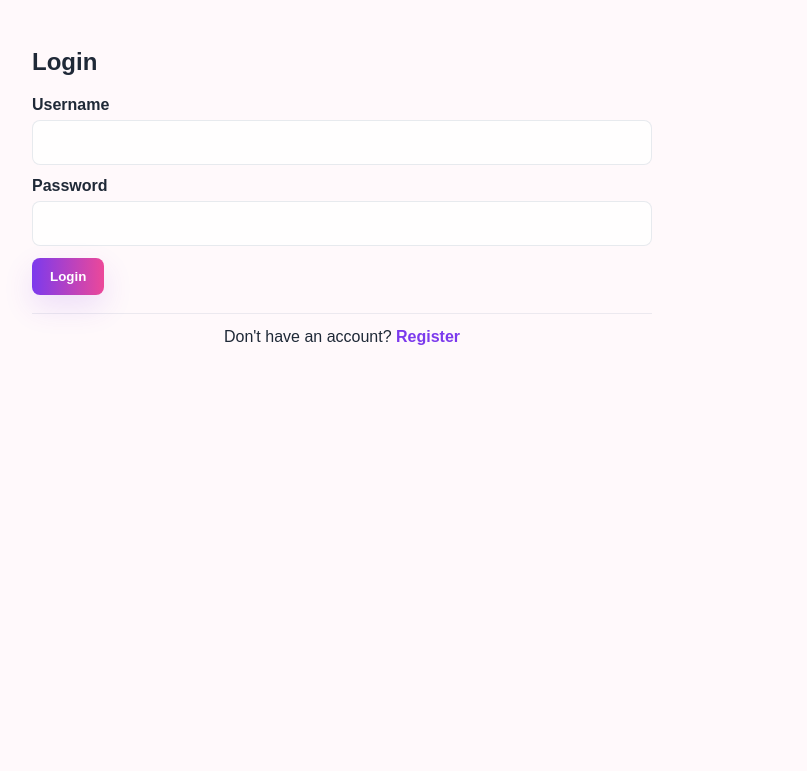
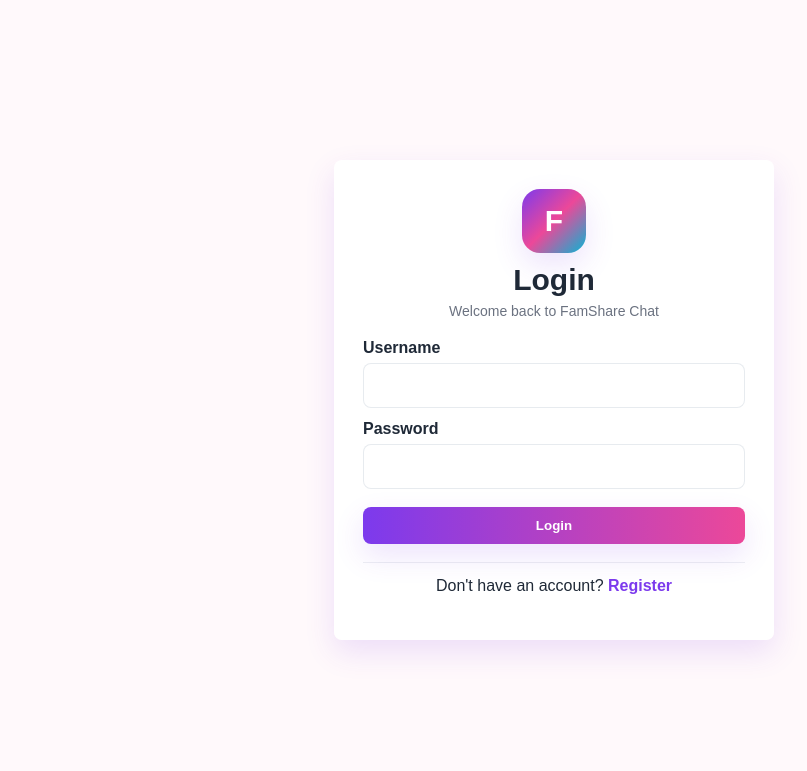
Before and after one commit to yadesh2007/Famshare-Social-media-New-2, a Flask app: page /login?next=/chat/1 in a window 1280 px wide. Shown: the top 771 px of the page, without its empty margins (86-893 px from the left). Run offline with Flask 3, Linux system fonts and the light colour scheme.

Commit message:
chat loading problem

```diff
--- a/app.py
+++ b/app.py
@@ -504,6 +504,17 @@ def get_conversation_for_user(conversation_id, user_id):
         """,
         (conversation_id, user_id, user_id),
     ).fetchone()
+
+
+def chat_message_payload(message):
+    return {
+        "conversation_id": int(message["conversation_id"]),
+        "sender_id": int(message["sender_id"]),
+        "sender_name": message["username"],
+        "message_text": message["message_text"],
+        "created_at": message["created_at"],
+        "message_id": int(message["id"]),
+    }
 
 
 def followed_user_ids(user_id):
@@ -1707,10 +1718,16 @@ def chat_room(conversation_id):
 def send_message_fallback(conversation_id):
     db = get_db()
     current_id = session["user_id"]
-    message_text = request.form.get("message_text", "").strip()
+    data = request.get_json(silent=True) or {}
+    message_text = (data.get("message_text") or request.form.get("message_text", "")).strip()
+    wants_json = (
+        request.headers.get("X-Requested-With") == "XMLHttpRequest"
+        or request.is_json
+        or "application/json" in request.headers.get("Accept", "")
+    )
 
     if not message_text:
-        if request.headers.get("X-Requested-With") == "XMLHttpRequest":
+        if wants_json:
             return jsonify({"ok": False, "error": "Message cannot be empty."}), 400
         flash("Message cannot be empty.", "danger")
         return redirect(url_for("chat_room", conversation_id=conversation_id))
@@ -1718,7 +1735,7 @@ def send_message_fallback(conversation_id):
     conversation = get_conversation_for_user(conversation_id, current_id)
 
     if not conversation:
-        if request.headers.get("X-Requested-With") == "XMLHttpRequest":
+        if wants_json:
             return jsonify({"ok": False, "error": "Conversation not found."}), 404
         flash("Conversation not found.", "danger")
         return redirect(url_for("chat_list"))
@@ -1733,20 +1750,88 @@ def send_message_fallback(conversation_id):
     message_id = result.lastrowid
     db.commit()
 
-    if request.headers.get("X-Requested-With") == "XMLHttpRequest":
-        created_at_row = db.execute(
-            "SELECT created_at FROM messages WHERE id = ?",
-            (message_id,),
-        ).fetchone()
-        created_at = created_at_row["created_at"] if created_at_row else None
-        return jsonify({
-            "ok": True,
-            "message_id": message_id,
-            "created_at": created_at,
-            "message_text": message_text,
-        })
+    message = db.execute(
+        """
+        SELECT messages.*, users.username
+        FROM messages
+        JOIN users ON messages.sender_id = users.id
+        WHERE messages.id = ?
+        """,
+        (message_id,),
+    ).fetchone()
+    payload = chat_message_payload(message)
+    socketio.emit("receive_chat_message", payload, to=f"conversation_{conversation_id}")
+
+    if wants_json:
+        return jsonify({"ok": True, "message": payload})
 
     return redirect(url_for("chat_room", conversation_id=conversation_id))
+
+
+@app.route("/chat/<int:conversation_id>/messages")
+@login_required
+def chat_messages_since(conversation_id):
+    db = get_db()
+    current_id = session["user_id"]
+    conversation = get_conversation_for_user(conversation_id, current_id)
+
+    if not conversation:
+        return jsonify({"ok": False, "error": "Conversation not found."}), 404
+
+    try:
+        after_id = int(request.args.get("after_id", 0))
+    except (TypeError, ValueError):
+        after_id = 0
+
+    rows = db.execute(
+        """
+        SELECT messages.*, users.username
+        FROM messages
+        JOIN users ON messages.sender_id = users.id
+        WHERE messages.conversation_id = ? AND messages.id > ?
+        ORDER BY messages.created_at ASC, messages.id ASC
+        """,
+        (conversation_id, after_id),
+    ).fetchall()
+
+    if rows:
+        db.execute(
+            """
+            UPDATE messages
+            SET is_read = 1
+            WHERE conversation_id = ? AND sender_id != ?
+            """,
+            (conversation_id, current_id),
+        )
+        db.commit()
+
+    return jsonify({
+        "ok": True,
+        "messages": [chat_message_payload(row) for row in rows],
+    })
+
+
+@app.route("/chat/<int:conversation_id>/read", methods=["POST"])
+@login_required
+def mark_chat_read(conversation_id):
+    current_id = session["user_id"]
+    conversation = get_conversation_for_user(conversation_id, current_id)
+
+    if not conversation:
+        return jsonify({"ok": False, "error": "Conversation not found."}), 404
+
+    db = get_db()
+    db.execute(
+        """
+        UPDATE messages
+        SET is_read = 1
+        WHERE conversation_id = ? AND sender_id != ?
+        """,
+        (conversation_id, current_id),
+    )
+    db.commit()
+
+    return jsonify({"ok": True})
 
 
 @app.route("/message/<int:message_id>/edit", methods=["POST"])
@@ -1931,20 +2016,24 @@ def handle_send_chat_message(data):
         """,
         (conversation_id, user["id"], message_text, now_str),
     )
+    message_id = cursor.lastrowid
     db.commit()
+
+    message = db.execute(
+        """
+        SELECT messages.*, users.username
+        FROM messages
+        JOIN users ON messages.sender_id = users.id
+        WHERE messages.id = ?
+        """,
+        (message_id,),
+    ).fetchone()
 
     room = f"conversation_{conversation_id}"
 
     emit(
         "receive_chat_message",
-        {
-            "conversation_id": int(conversation_id),
-            "sender_id": int(user["id"]),
-            "sender_name": user["username"],
-            "message_text": message_text,
-            "created_at": now_str,
-            "message_id": cursor.lastrowid,
-        },
+        chat_message_payload(message),
         to=room,
     )
 
--- a/static/css/style.css
+++ b/static/css/style.css
@@ -183,6 +218,14 @@ body.sidebar-closed .app-shell {
     max-width: 1100px;
     margin: 0 auto;
     padding: 28px;
+}
+
+.auth-page {
+    min-height: calc(100vh - 56px);
+    display: flex;
+    align-items: center;
+    justify-content: center;
+    padding: 24px 0;
 }
 
 .sidebar {
@@ -407,7 +450,42 @@ body.sidebar-closed .sidebar-toggle-btn {
 
 .login-card {
     width: min(100%, 440px);
-    margin: min(12vh, 96px) auto 0;
+    margin: 0 auto;
+    padding: 28px;
+}
+
+.auth-card-header {
+    text-align: center;
+    margin-bottom: 20px;
+}
+
+.auth-card-header h2 {
+    margin: 10px 0 6px;
+    font-size: 30px;
+}
+
+.auth-card-header p {
+    margin: 0;
+}
+
+.auth-logo-mark {
+    width: 64px;
+    height: 64px;
+    margin: 0 auto;
+    border-radius: 18px;
+    display: flex;
+    align-items: center;
+    justify-content: center;
+    color: white;
+    font-size: 30px;
+    font-weight: 800;
+    background: linear-gradient(135deg, var(--primary), var(--secondary), var(--cyan));
+    box-shadow: var(--shadow);
+}
+
+.login-card .btn {
+    width: 100%;
+    margin-top: 18px;
 }
 
 .auth-alt-action {
--- a/static/js/main.js
+++ b/static/js/main.js
@@ -1,7 +1,35 @@
 document.addEventListener("DOMContentLoaded", function() {
+    const introScreen = document.getElementById("intro-screen");
     const toggle = document.getElementById("sidebar-toggle");
     const overlay = document.getElementById("sidebar-overlay");
     const themeToggle = document.getElementById("theme-toggle");
+    const introStartedAt = Date.now();
+
+    function hideIntroScreen() {
+        if (!introScreen) {
+            return;
+        }
+
+        const minimumVisibleTime = 700;
+        const elapsed = Date.now() - introStartedAt;
+        const delay = Math.max(0, minimumVisibleTime - elapsed);
+
+        window.setTimeout(function() {
+            introScreen.classList.add("intro-slide-up");
+            document.body.classList.remove("intro-lock");
+
+            window.setTimeout(function() {
+                introScreen.remove();
+            }, 900);
+        }, delay);
+    }
+
+    if (document.readyState === "complete") {
+        hideIntroScreen();
+    } else {
+        window.addEventListener("load", hideIntroScreen, { once: true });
+        window.setTimeout(hideIntroScreen, 3000);
+    }
 
     function setSidebarState() {
         if (!toggle) {
--- a/templates/base.html
+++ b/templates/base.html
@@ -6,7 +6,17 @@
     <title>FamShare Chat</title>
     <link rel="stylesheet" href="{{ url_for('static', filename='css/style.css') }}">
 </head>
-<body data-current-user-id="{{ current_user_data.id if session.get('user_id') and current_user_data else '' }}">
+<body class="intro-lock" data-current-user-id="{{ current_user_data.id if session.get('user_id') and current_user_data else '' }}">
+    <div id="intro-screen" role="status" aria-live="polite" aria-label="Loading FamShare Chat">
+        <div class="intro-cover"></div>
+        <div class="intro-logo-wrap">
+            <div class="intro-logo-circle" aria-hidden="true">F</div>
+            <h1 class="intro-title">FamShare Chat</h1>
+            <p class="intro-subtitle">Loading...</p>
+            <div class="intro-loader" aria-hidden="true"></div>
+        </div>
+    </div>
+
     <div id="main-content" class="{% if session.get('user_id') and current_user_data %}app-shell{% else %}public-shell{% endif %}">
         {% if session.get('user_id') and current_user_data %}
         <button
--- a/templates/login.html
+++ b/templates/login.html
@@ -1,7 +1,13 @@
 {% extends "base.html" %}
 {% block content %}
-<div class="form-card">
+<div class="auth-page">
+    <div class="card form-card login-card">
+        <div class="auth-card-header">
+            <div class="auth-logo-mark" aria-hidden="true">F</div>
             <h2>Login</h2>
+            <p class="muted">Welcome back to FamShare Chat</p>
+        </div>
+
         <form method="POST">
             <input type="hidden" name="next" value="{{ next_url }}">
 
@@ -18,4 +24,5 @@
             Don't have an account? <a href="{{ url_for('register') }}">Register</a>
         </p>
     </div>
+</div>
 {% endblock %}
```
Also changed, not shown: other parts of static/css/style.css (+37 -2 lines), templates/chat.html (+91 -9 lines). Lines whose indentation alone changed are shown as unchanged.
